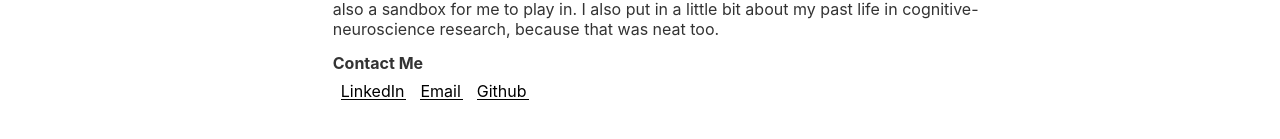
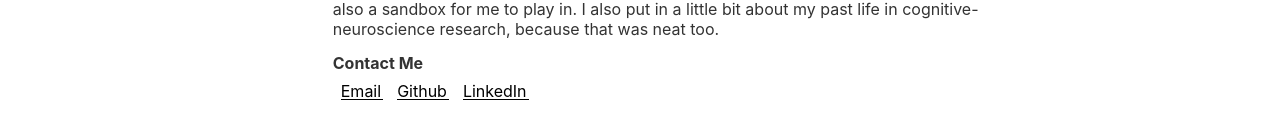
Before and after one commit to JackRyan1989/portfolio, a Svelte app: page / in a window 1280 px wide. Shown: the part 277-416 px from the top of the page. Built offline with nearby package versions, Linux system fonts and the light colour scheme.

Commit message:
Web accessibility additions.

```diff
--- a/src/components/contact.svelte
+++ b/src/components/contact.svelte
@@ -3,15 +3,27 @@
 
 <section>
   <h3>Contact Me</h3>
-  <div tabindex="0" class="contact-links">
-    <a tabindex="0" href="https://www.linkedin.com/in/johnanthonyryan/" target="_blank"
-      ><span class="underline">LinkedIn</span></a
+  <div role="group" class="contact-links">
+    <a
+      role="link"
+      aria-labelledby="email"
+      tabindex="0"
+      href="mailto:jack.jackryan@protonmail.com"
+      ><span id="email" class="underline">Email</span></a
     >
-    <a tabindex="0" href="mailto:jack.jackryan@protonmail.com"
-      ><span class="underline">Email</span></a
+    <a
+      role="link"
+      aria-labelledby="github"
+      tabindex="0"
+      href="https://github.com/JackRyan1989"
+      target="_blank"><span id="github" class="underline">Github</span></a
     >
-    <a tabindex="0" href="https://github.com/JackRyan1989" target="_blank"
-      ><span class="underline">Github</span></a
+    <a
+      role="link"
+      aria-labelledby="linkedin"
+      tabindex="0"
+      href="https://www.linkedin.com/in/johnanthonyryan/"
+      target="_blank"><span id="linkedin" class="underline">LinkedIn</span></a
     >
   </div>
 </section>
--- a/src/components/header.svelte
+++ b/src/components/header.svelte
@@ -16,13 +16,21 @@
   <h1 class={makeSmall ? "shrink" : "expand"}>Hi.<span> I'm Jack.</span></h1>
   <div class={makeSmall ? "links" : "no-links"}>
     {#if !setAbout}
-    <button tabindex="0" on:click={() => onClickChangeView("about")}
-      ><span class="underline">About</span></button
-    >
+      <button
+        role="navigation"
+        aria-labelledby="aboutLink"
+        tabindex="0"
+        on:click={() => onClickChangeView("about")}
+        ><span id="aboutLink" class="underline">About</span></button
+      >
     {:else if setAbout}
-    <button tabindex="0" on:click={() => onClickChangeView("projects")}
-      ><span class="underline">Projects</span></button
-    >
+      <button
+        role="navigation"
+        aria-labelledby="projectsLink"
+        tabindex="0"
+        on:click={() => onClickChangeView("projects")}
+        ><span id="projectsLink" class="underline">Projects</span></button
+      >
     {/if}
   </div>
 </header>
--- a/src/components/projects.svelte
+++ b/src/components/projects.svelte
@@ -4,15 +4,15 @@
 
 <section>
   <h2>Stuff I Done & Made</h2>
-  <article id="container" tabindex="0">
+  <article id="container" role="group">
     <div class="item-grid">
     {#each PROJECTS as project}
-        <a tabindex="0" class="item" href={project.url} target="_blank">
+        <a role="link" tabindex="0" class="item" href={project.url} target="_blank">
           <div class="item-content">
             <div class="title">
               <h3 class="item-heading">{project.title}</h3>
               <div class="image">
-                <img src={project.image} alt={project.alt}/>
+                <img role="img" src={project.image} alt={project.alt}/>
               </div>
             </div>
             <div class="tag-tasks-container">
```
